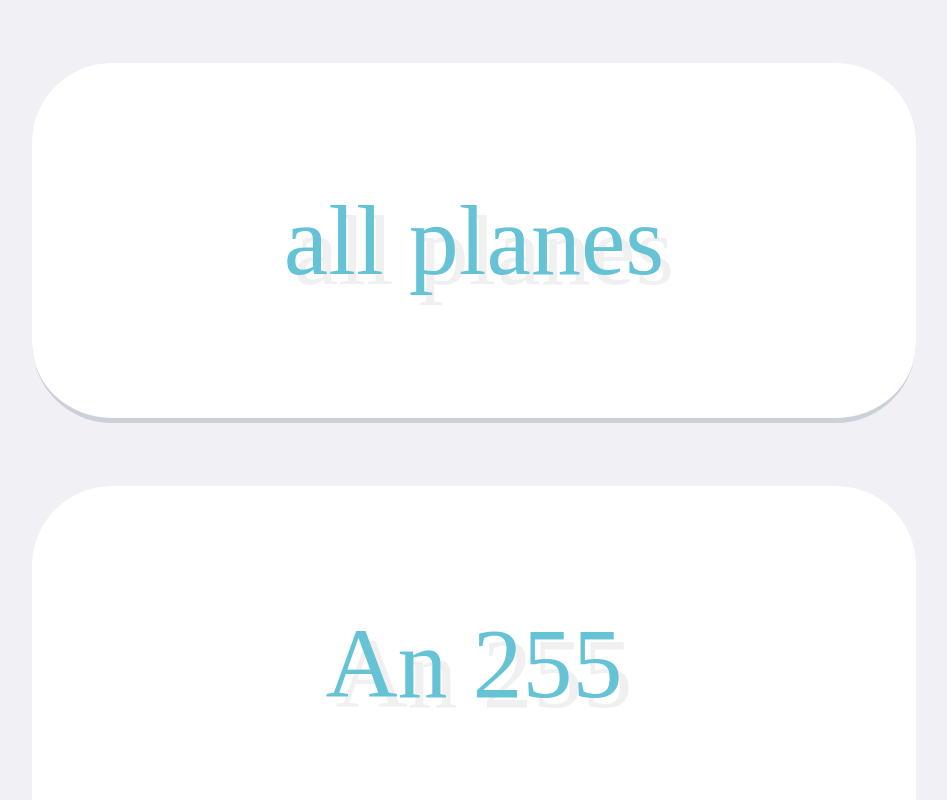
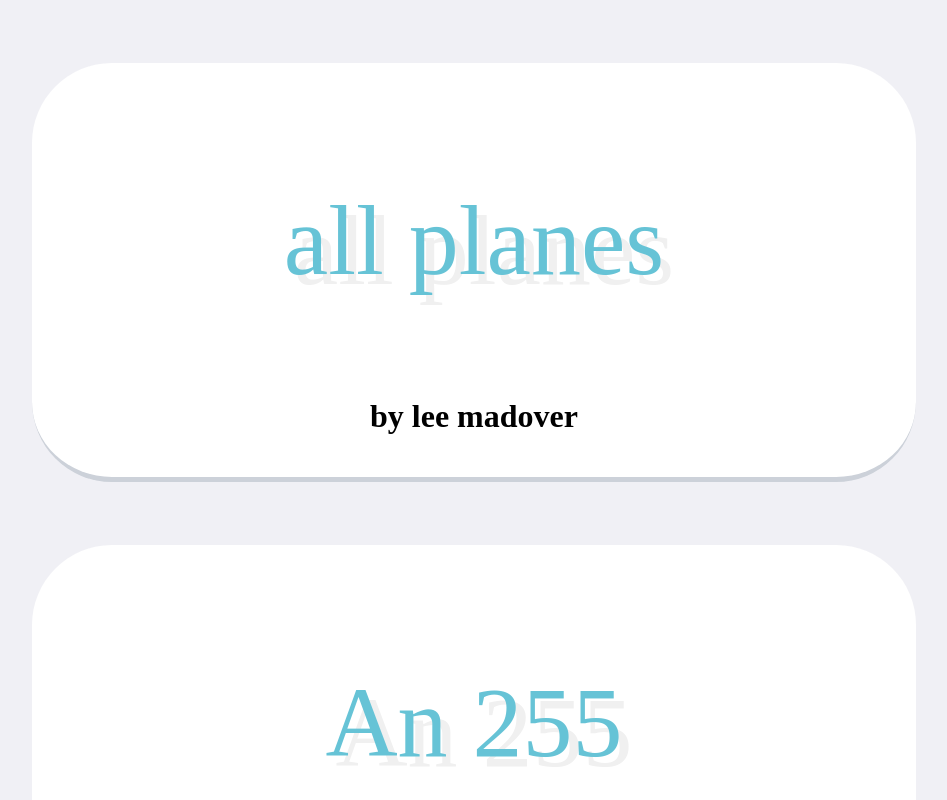
Before and after one commit to leemadov/all-planes, a plain HTML site: page index.html in a window 1280 px wide. Shown: the top 800 px of the page, without its empty margins (166-1113 px from the left). Drawn offline with Linux system fonts and the light colour scheme.

Commit message:
Update index.html

```diff
--- a/index.html
+++ b/index.html
@@ -9,6 +9,7 @@
 <body>
 <div class="text-title">
     <p>all planes</p>
+    <h1>by lee madover</h1>
 </div>
 
     <div class="an 255">
```
